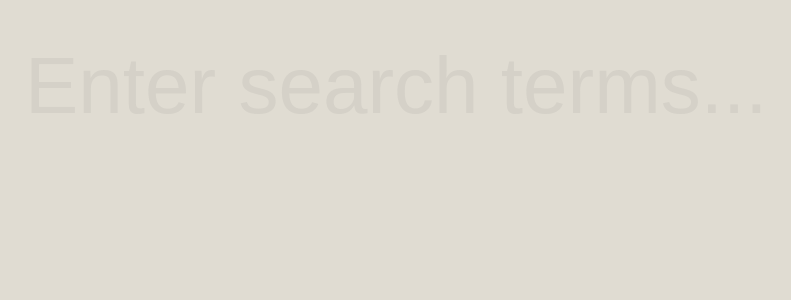
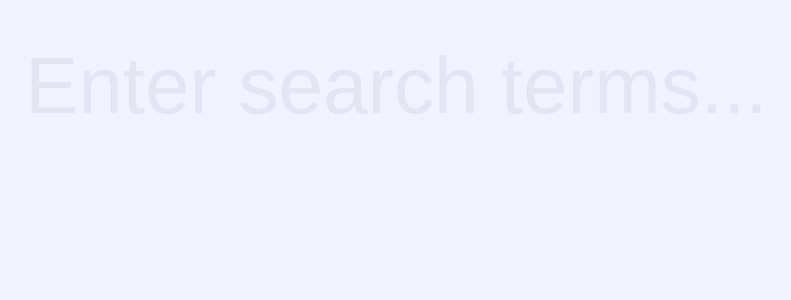
Before and after one commit to wtype/hunter-gatherer, a Vue app in the folder client/: page / in a window 1280 px wide. Shown: the top 300 px of the page, without its empty margins (15-806 px from the left). Built offline with nearby package versions, Linux system fonts and the light colour scheme.

Commit message:
Changed color scheme

```diff
--- a/client/src/App.vue
+++ b/client/src/App.vue
@@ -6,15 +6,15 @@
 </template>
 
 <script>
-import Header from './components/Header.vue';
-import Search from './components/Search.vue';
+import Header from "./components/Header.vue";
+import Search from "./components/Search.vue";
 
 export default {
-  name: 'App',
+  name: "App",
   components: {
     Header,
-    Search,
-  },
+    Search
+  }
 };
 </script>
 
@@ -28,8 +28,8 @@ export default {
   font-size: 16px;
 }
 body {
-  background: rgb(224, 220, 210);
-  color: #212121;
+  background: rgb(240, 242, 255);
+  color: #0e0e1c;
   font-family: helvetica, -apple-system, BlinkMacSystemFont, sans-serif;
 }
 main {
--- a/client/src/components/Search.vue
+++ b/client/src/components/Search.vue
@@ -15,25 +15,25 @@
 </template>
 
 <script>
-import { mapState, mapActions, mapMutations } from 'vuex';
+import { mapState, mapActions, mapMutations } from "vuex";
 
 export default {
-  name: 'Search',
+  name: "Search",
   computed: {
     query: {
       get() {
         return this.$store.state.searchQuery;
       },
       set(value) {
-        this.$store.commit('setSearchQuery', value);
-      },
+        this.$store.commit("setSearchQuery", value);
+      }
     },
-    ...mapState(['searchQuery', 'searchTerms', 'loading']),
+    ...mapState(["searchQuery", "searchTerms", "loading"])
   },
   methods: {
-    ...mapMutations(['removeTerm']),
-    ...mapActions(['isolateSearchQueries']),
-  },
+    ...mapMutations(["removeTerm"]),
+    ...mapActions(["isolateSearchQueries"])
+  }
 };
 </script>
 
@@ -70,10 +70,10 @@ input::placeholder {
   flex-wrap: wrap;
 }
 .searchTerms li {
-  cursor: default;
+  cursor: pointer;
   font-size: 1.5rem;
   padding: 1rem 1.5rem;
-  background: #ffb57c;
+  background: #ab9aff;
   margin-right: 0.25rem;
   margin-bottom: 0.25rem;
   border-radius: 0.25rem;
```
